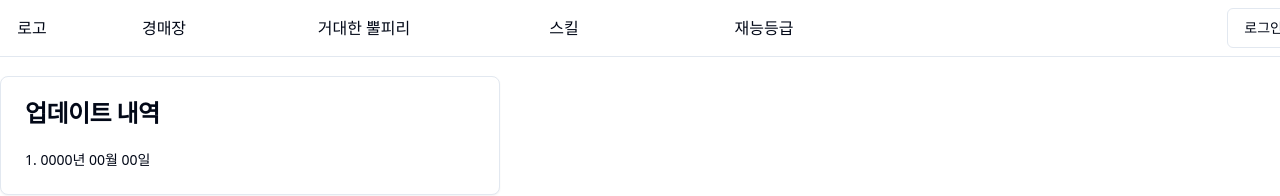
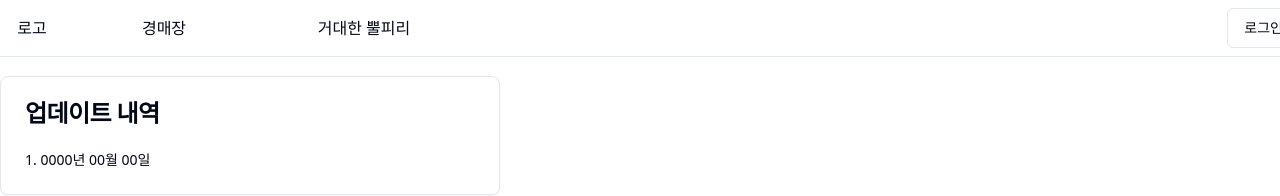
Before and after one commit to audrhks29/mabi-auction, a Next.js app: page / in a window 1280 px wide. Shown: the top 196 px of the page. Built offline with nearby package versions, Linux system fonts and the light colour scheme; no server answers.

Commit message:
Fix: 스킬페이지, 재능 등급 페이지 임시 삭제

```diff
--- a/src/components/layout/Header.tsx
+++ b/src/components/layout/Header.tsx
@@ -11,8 +11,8 @@ interface MenuTypes {
 const menusArray = [
   { id: 1, text: "경매장", link: "/auction" },
   { id: 2, text: "거대한 뿔피리", link: "/bighornofshout" },
-  { id: 3, text: "스킬", link: "/skill" },
-  { id: 4, text: "재능등급", link: "/grade" },
+  // { id: 3, text: "스킬", link: "/skill" },
+  // { id: 4, text: "재능등급", link: "/grade" },
 ];
 
 function NavMenu({ menu }: { menu: MenuTypes }) {
```
